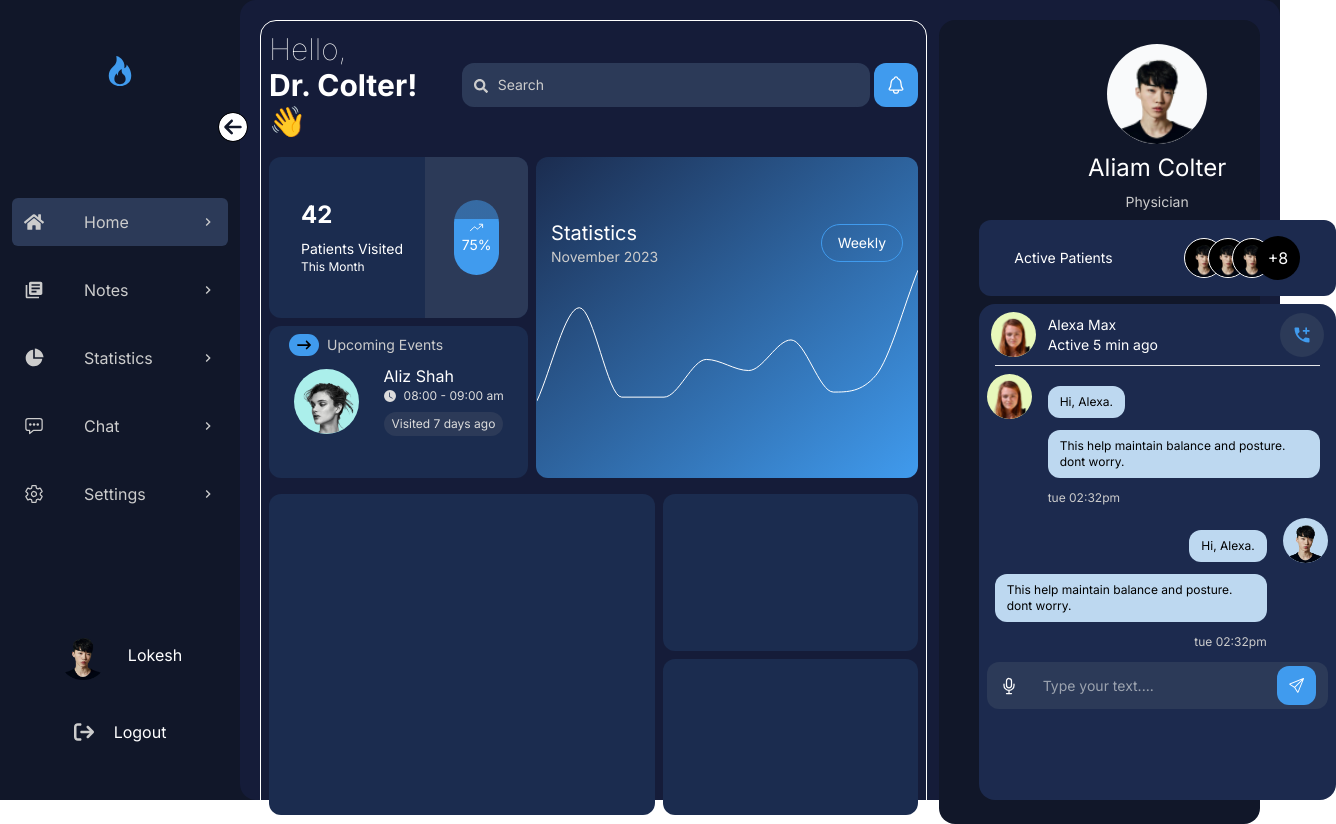
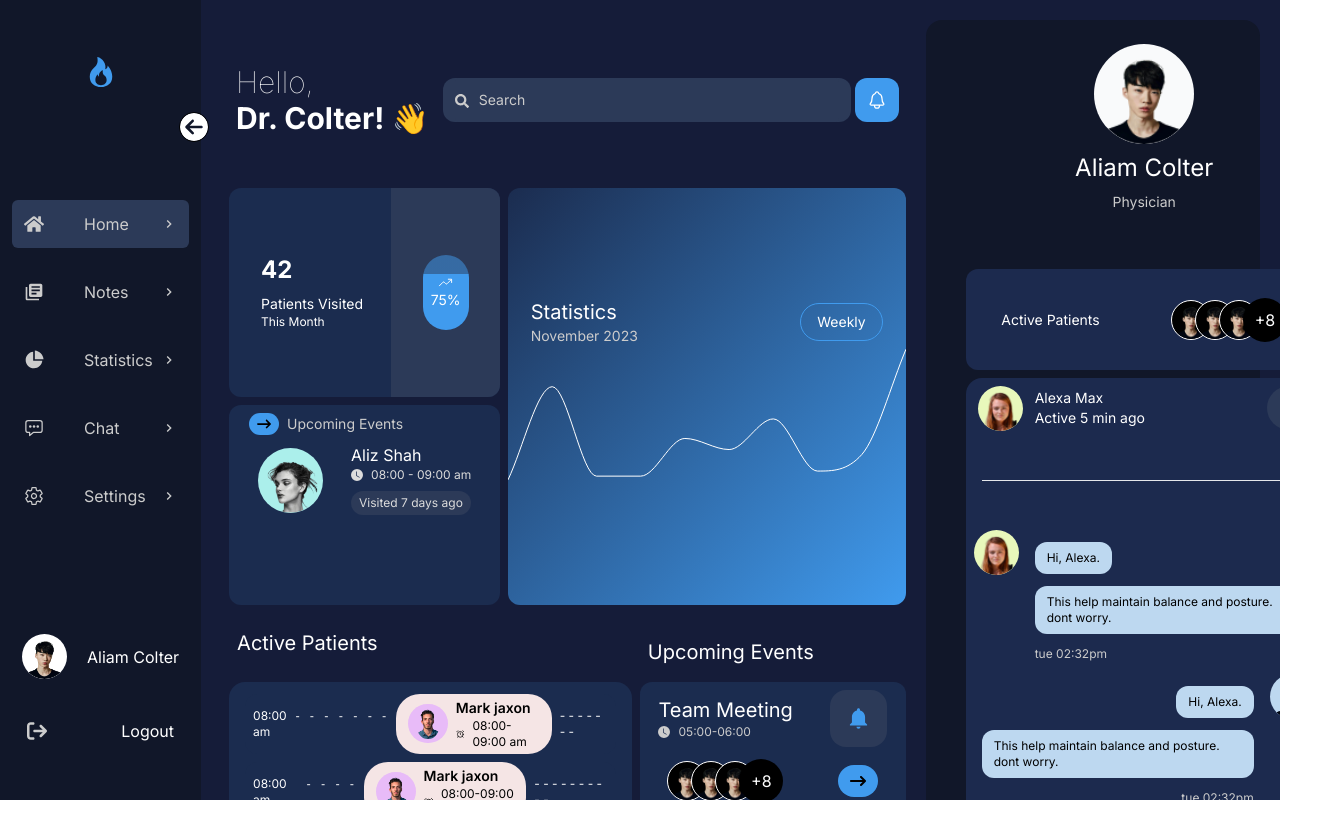
Before and after one commit to lokeshdarla/dashboarddddd, a Next.js app: page / in a window 1280 px wide. Shown: the whole page, 1336 px wide, since content can reach past the window. After the commit the page ends 800 px from the top, so only its background shows below. Built offline with nearby package versions, Linux system fonts and the light colour scheme.

Commit message:
feat : complete making ui

```diff
--- a/package.json
+++ b/package.json
@@ -9,11 +9,13 @@
     "lint": "next lint"
   },
   "dependencies": {
+    "alpinejs": "^3.13.5",
     "apexcharts": "^3.46.0",
     "chart.js": "^4.4.1",
     "next": "14.1.0",
     "react": "^18",
     "react-chartjs-2": "^5.2.0",
+    "react-circular-progressbar": "^2.1.0",
     "react-dom": "^18",
     "react-icons": "^5.0.1"
   },
--- a/src/app/page.tsx
+++ b/src/app/page.tsx
@@ -1,7 +1,12 @@
 import Sidebar from "@/components/Sidebar/Sidebar";
+import Dashboard from "@/components/dashboard/Dashboard";
 
 export default function Home() {
   return (
-  <Sidebar/>
+    <section className="flex">
+        <Sidebar/>
+        <Dashboard/>
+    </section>
+
   );
 }
--- /dev/null
+++ b/src/components/ActivePatients/ActivePatient.tsx
@@ -0,0 +1,128 @@
+import React from 'react'
+import Image from 'next/image';
+import { LuAlarmClock } from "react-icons/lu";
+
+function ActivePatient() {
+  return (
+       <div className='grid grid-rows-7 text-white gap-y-2   '>
+        <div>
+          <h1 className='text-xl p-2 row-span-1'>Active Patients</h1>
+        </div>
+
+          <div className='bg-[#1B2C4F] flex flex-col  justify-center gap-2 py-3 rounded-2xl px-4 row-span-6'>
+          <div className='bg-[#1B2C4F] rounded-xl px-2'>
+            <div className='flex items-center gap-2'>
+              <h3 className='text-xs flex'>08:00 am <pre> - - - - - - -</pre></h3>
+              <div className='inline-flex rounded-3xl items-center gap-2 bg-[#F5E5E5] px-3 py-1 '>
+              <Image
+                src='/patient1.png'
+                width={40}
+                height={40}
+                className='rounded-full bg-[#E8BBF8] p-1 px-2'
+
+                alt=''
+              />
+
+              <div className='flex flex-col text-sm items-start  text-black justify-center'>
+                <h2 className='font-semibold'>Mark jaxon</h2>
+                <p className='flex items-center gap-2 text-xs'><LuAlarmClock/> 08:00-09:00 am</p>
+              </div>
+
+              </div>
+              <h3 className='text-xs'> - - - - - - -</h3>
+            </div>
+          </div>
+          <div className='bg-[#1B2C4F] rounded-xl px-2'>
+            <div className='flex items-center gap-2'>
+              <h3 className='text-xs flex'>08:00 am <pre>  - - - -</pre></h3>
+              <div className='inline-flex rounded-3xl items-center gap-2 bg-[#F5E5E5] px-3 py-1 '>
+              <Image
+                src='/patient1.png'
+                width={40}
+                height={40}
+                className='rounded-full bg-[#E8BBF8] p-1 px-2'
+
+                alt=''
+              />
+
+              <div className='flex flex-col text-sm items-start  text-black justify-center'>
+                <h2 className='font-semibold'>Mark jaxon</h2>
+                <p className='flex items-center gap-2 text-xs'><LuAlarmClock/> 08:00-09:00 am</p>
+              </div>
+
+              </div>
+              <h3 className='text-xs'> - - - - - - - - - -</h3>
+            </div>
+          </div>
+          <div className='bg-[#1B2C4F] rounded-xl px-2'>
+            <div className='flex items-center gap-2'>
+              <h3 className='text-xs flex'>08:00 am <pre> - - - - - - -</pre></h3>
+              <div className='inline-flex rounded-3xl items-center gap-2 bg-[#F5E5E5] px-3 py-1 '>
+              <Image
+                src='/patient1.png'
+                width={40}
+                height={40}
+                className='rounded-full bg-[#E8BBF8] p-1 px-2'
+
+                alt=''
+              />
+
+              <div className='flex flex-col text-sm items-start  text-black justify-center'>
+                <h2 className='font-semibold'>Mark jaxon</h2>
+                <p className='flex items-center gap-2 text-xs'><LuAlarmClock/> 08:00-09:00 am</p>
+              </div>
+
+              </div>
+              <h3 className='text-xs'> - - - - - - -</h3>
+            </div>
+          </div>
+          <div className='rounded-xl px-2'>
+            <div className='flex items-center gap-2'>
+              <h3 className='text-xs flex'>08:00 am </h3>
+              <div className='inline-flex rounded-3xl items-center gap-2 bg-[#F5E5E5] px-3 py-1 '>
+              <Image
+                src='/patient1.png'
+                width={40}
+                height={40}
+                className='rounded-full bg-[#E8BBF8] p-1 px-2'
+
+                alt=''
+              />
+
+              <div className='flex flex-col text-sm items-start  text-black justify-center'>
+                <h2 className='font-semibold'>Mark jaxon</h2>
+                <p className='flex items-center gap-2 text-xs'><LuAlarmClock/> 08:00-09:00 am</p>
+              </div>
+
+              </div>
+              <h3 className='text-xs'><pre> - - - - - - -</pre></h3>
+            </div>
+          </div>
+          <div className='bg-[#1B2C4F] rounded-xl px-2'>
+            <div className='flex items-center gap-2'>
+              <h3 className='text-xs flex'>08:00 am <pre> - - - - - - -</pre></h3>
+              <div className='inline-flex rounded-3xl items-center gap-2 bg-[#F5E5E5] px-3 py-1 '>
+              <Image
+                src='/patient1.png'
+                width={40}
+                height={40}
+                className='rounded-full bg-[#E8BBF8] p-1 px-2'
+
+                alt=''
+              />
+
+              <div className='flex flex-col text-sm items-start  text-black justify-center'>
+                <h2 className='font-semibold'>Mark jaxon</h2>
+                <p className='flex items-center gap-2 text-xs'><LuAlarmClock/> 08:00-09:00 am</p>
+              </div>
+
+              </div>
+              <h3 className='text-xs'> - - - - - - -</h3>
+            </div>
+          </div>
+          </div>
+    </div>
+  )
+}
+
+export default ActivePatient
--- a/src/components/Chat/Chat.tsx
+++ b/src/components/Chat/Chat.tsx
@@ -5,7 +5,7 @@ import ChatField from './ChatField'
 
 function Chat() {
   return (
-    <div className='flex flex-col'>
+    <div className='flex flex-col justify-between h-full'>
     <ChatHeader />
     <hr className="h-px m-2 bg-gray-200 border-0 dark:bg-gray-700" />
      <ChatField />
--- a/src/components/Chat/ChatInput.tsx
+++ b/src/components/Chat/ChatInput.tsx
@@ -4,7 +4,7 @@ import { BsSend } from "react-icons/bs";
 
 function ChatInput() {
   return (
-    <div className='flex bg-[#2C3A58] items-center justify-center px-3 py-1 text-white rounded-xl text-sm'>
+    <div className='flex bg-[#2C3A58] items-center justify-around px-3 py-2 text-white rounded-xl text-sm'>
       <button><IoMicOutline size={20}/></button>
       <input type="text" className='px-6 py-2 text-sm bg-inherit focus:outline-none' placeholder='Type your text....' />
       <button className='p-3 rounded-xl bg-[#409BEE] font-extrabold'><BsSend size={15} /></button>
--- /dev/null
+++ b/src/components/Review/Review.tsx
@@ -0,0 +1,34 @@
+import React from 'react'
+import { CircularProgressbar } from 'react-circular-progressbar';
+import 'react-circular-progressbar/dist/styles.css';
+import { BsThreeDots } from "react-icons/bs";
+import { IoTrendingUpOutline } from "react-icons/io5";
+
+function Review() {
+  const percentage = 75;
+  return (
+
+    <div className='flex items-center justify-around'>
+      <div className='flex flex-col items-start justify-center gap-5'>
+        <div className='flex flex-col items-start text-white'>
+          <p className='text-[#CCCCCC] '>Consultation</p>
+          <h1 className='text-xl font-semibold'>82/100</h1>
+        </div>
+        <div className='flex px-3 py-1 items-center justify-center gap-3  text-white bg-[#2C3A58] rounded-xl'>
+          <p>82%</p>
+          <IoTrendingUpOutline size={15}/>
+        </div>
+      </div>
+      <div className='flex flex-col items-end justify-between p-2 h-full gap-5'>
+        <BsThreeDots size={25}/>
+        <div>
+        <CircularProgressbar value={percentage} className='h-20 w-20' strokeWidth={20} />
+        </div>
+
+      </div>
+
+    </div>
+  );
+}
+
+export default Review
--- a/src/components/Sidebar/Sidebar.tsx
+++ b/src/components/Sidebar/Sidebar.tsx
@@ -28,11 +28,10 @@ const toggleSideBar=()=>{
 }
 
   return (
-    <div className="flex bg-[#111729]">
       <div
         className={` ${
           open ? "w-60" : "w-18"
-        } bg-[#111729] h-screen relative duration-300`}
+        } bg-[#111729] h-full relative duration-300`}
       >
         <FaCircleArrowLeft
               className={`absolute cursor-pointer -right-2 border border-black top-28 rounded-full text-3xl ${!open && "rotate-180"} text-white`}
@@ -59,15 +58,16 @@ const toggleSideBar=()=>{
           <div className="flex items-center justify-center gap-5">
           <Image
             src="/user.png"
-            width={50}
-            height={50}
+            width={45}
+            height={45}
             alt="Picture of the author"
+            className="bg-white rounded-full"
           /> <span className={`${!open && "hidden"} origin-left duration-200 text-white`}>
-          Lokesh
+          Aliam Colter
           </span>
           </div>
 
-            <div className="flex items-center justify-center gap-5">
+            <div className="flex items-center justify-around w-full gap-5">
             <FaArrowRightFromBracket size={20} className="text-[#CCCCCC]"/>
             <span className={`${!open && "hidden"} origin-left duration-200 text-white`}>
           Logout
@@ -77,10 +77,6 @@ const toggleSideBar=()=>{
           </div>
         </div>
       </div>
-      <div className="flex-1 h-screen">
-        <Dashboard/>
-      </div>
-    </div>
   );
 };
 
--- /dev/null
+++ b/src/components/Upcoming/Upcoming.tsx
@@ -0,0 +1,39 @@
+import React from 'react'
+import Image from 'next/image'
+import { FaArrowRightLong } from "react-icons/fa6";
+import { IoMdNotifications } from "react-icons/io";
+import { BsFillClockFill } from "react-icons/bs";
+
+function Upcoming() {
+  return (
+    <div className='flex flex-col  justify-between py-2 gap-3'>
+      <div className='flex items-center justify-around'>
+          <div className=''>
+            <h1 className='text-white text-xl'>Team Meeting</h1>
+            <p className='flex items-center text-[#CCCCCC] gap-2 text-xs'><BsFillClockFill/> 05:00-06:00</p>
+          </div>
+          <p className='py-4 px-4 text-[#409BEE] bg-[#2C3A58] w-fit rounded-2xl text-2xl'><IoMdNotifications size={25}/></p>
+      </div>
+      <div className='flex items-center justify-around'>
+      <div className='flex -space-x-4 rtl:space-x-reverse items-center justify-center'>
+        {[1,2,3].map((index) => (
+      <Image
+        key={index}  // Make sure to include a unique key for each element in the array
+        src='/user.png'
+        width={40}
+        height={40}
+        className='border h-10 w-10 border-white rounded-full bg-black'
+        alt=''
+      />
+    ))}
+
+<a href="#" className='w-11 h-11 p-2 bg-black text-white rounded-full flex items-center justify-center'>+8</a>
+
+      </div>
+      <p className='p-2 px-3 bg-[#409BEE] w-fit rounded-2xl'><FaArrowRightLong/></p>
+      </div>
+    </div>
+  )
+}
+
+export default Upcoming
--- a/src/components/dashboard/Dashboard.tsx
+++ b/src/components/dashboard/Dashboard.tsx
@@ -1,18 +1,23 @@
+'use client'
 import React from 'react'
 import { FaSearch } from "react-icons/fa";
 import { IoNotificationsOutline } from "react-icons/io5";
 import { LuDot } from "react-icons/lu";
+import { LuAlarmClock } from "react-icons/lu";
 
 import Image from 'next/image';
 import MyChart from '../Charts/Chart';
 import PatientCount from '../Cards/PatientCount';
 import UpcomingCard from '../Cards/UpcomingCard';
 import Chat from '../Chat/Chat';
+import ActivePatient from '../ActivePatients/ActivePatient';
+import Upcoming from '../Upcoming/Upcoming';
+import Review from '../Review/Review';
 
 function Dashboard() {
   return (
-    <section className='h-[100%] w-full bg-[#151C39] rounded-2xl grid grid-cols-3 space-x-3 p-5'>
-    <div className='col-span-2  rounded-2xl grid grid-rows-7 space-y-4 p-2 border border-white'>
+    <section className='w-full bg-[#151C39]  grid grid-cols-3 space-x-3 p-5 overflow-y-auto h-screen'>
+    <div className='col-span-2  rounded-2xl grid grid-rows-7 space-y-4 p-2 '>
       <div className='row-span-1 rounded-xl  flex items-center justify-around'>
       <h1 className='text-3xl font-bold text-[#FFFFFF]'>
         <span className='font-thin'>Hello,</span>
@@ -64,16 +69,21 @@ function Dashboard() {
       </div>
       </div>
       <div className='row-span-3  grid grid-cols-5 gap-2'>
-        <div className='col-span-3 bg-[#1B2C4F] rounded-xl'>
+        <div className='col-span-3 text-white '>
+          <ActivePatient/>
+        </div>
+        <div className='col-span-2 gap-y-2 grid grid-rows-7'>
+          <div className='row-span-1 flex items-end rounded-xl'>
+          <h1 className='text-xl p-2 text-white'>Upcoming Events</h1>
+          </div>
 
-        </div>
-        <div className='col-span-2  gap-y-2 grid grid-rows-2'>
-          <div className='row-span-1 bg-[#1B2C4F] rounded-xl'>
+          <div className='row-span-3 bg-[#1B2C4F] rounded-xl'>
+          <Upcoming/>
+          </div>
+          <div className='row-span-3 bg-[#1B2C4F] rounded-xl'>
+            <Review/>
+          </div>
 
-          </div>
-          <div className='row-span-1 bg-[#1B2C4F] rounded-xl'>
-
-          </div>
         </div>
       </div>
     </div>
```
Also changed, not shown: src/components/Chat/ChatField.tsx (+8 -0 lines), public/patient1.png (added), 1 other file (tests, documents, lock files or other folders).
